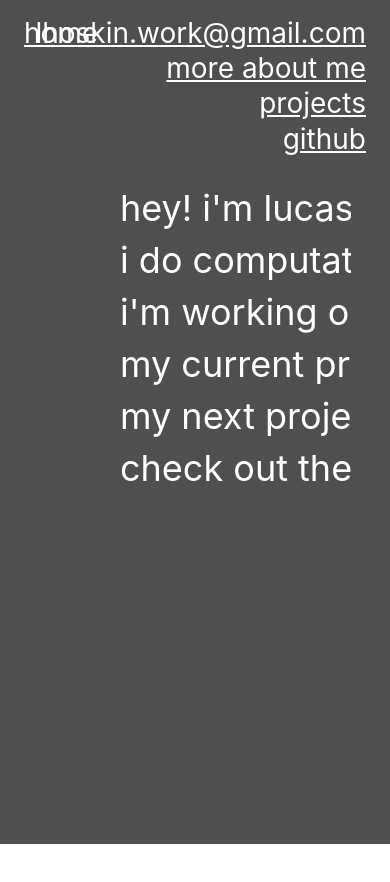
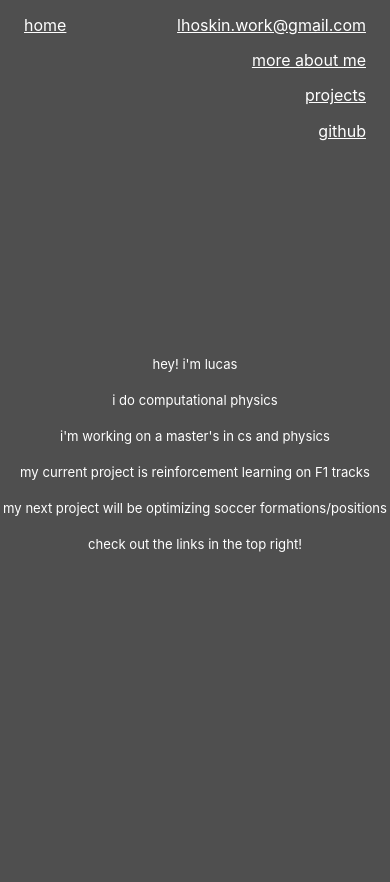
Before and after one commit to lhosk/lhosk.github.io, a React (Create React App) app: page / in a window 390 px wide. Shown: the top 882 px of the page. Before the commit the page ends 844 px from the top, so only its background shows below. Built offline with nearby package versions, Linux system fonts and the light colour scheme.

Commit message:
udpate for iphone compat + issue with photos/resolution

```diff
--- a/src/Home.js
+++ b/src/Home.js
@@ -1,4 +1,4 @@
-import {style_background, stylet_middle} from './styles';
+import {style_background, stylet_middle_home} from './styles';
 import NavBar from './NavBar';
 
 function Home() {
@@ -8,15 +8,17 @@ function Home() {
 
       <NavBar />
 
-      <div style={stylet_middle}>
-        {`
-        hey! i'm lucas
-        i do computational physics
-        i'm working on a master's in cs and physics
-        my current project is reinforcement learning on F1 tracks
-        my next project will be optimizing soccer formations/positioning
-        check out the links in the top right!
-        `}
+      <div style={stylet_middle_home} className="home-text">
+        {[
+          "hey! i'm lucas",
+          "i do computational physics",
+          "i'm working on a master's in cs and physics",
+          "my current project is reinforcement learning on F1 tracks",
+          "my next project will be optimizing soccer formations/positions",
+          "check out the links in the top right!"
+        ].map((line, i) => (
+          <p key={i} style={{ margin: 0 }}>{line}</p>
+        ))}
       </div>
 
     </div>
--- a/src/MoreAboutLucas.js
+++ b/src/MoreAboutLucas.js
@@ -1,9 +1,8 @@
 import NavBar from './NavBar';
-import {style_background, stylet_header, stylet_middle, styleph} from './styles';
-import {catPic, dogPic, soccerPic, beachPic} from './images';
-import {useState, useEffect} from 'react';
+import { style_background, stylet_header, stylet_middle_mam, styleph } from './styles';
+import { catPic, dogPic, soccerPic, beachPic } from './images';
+import { useState, useEffect } from 'react';
 
-// Used to delete the images whenever the screen is too small
 function useMediaQuery(query) {
   const [matches, setMatches] = useState(false);
 
@@ -20,34 +19,35 @@ function useMediaQuery(query) {
 
 function MoreAboutLucas() {
   useEffect(() => {
-    document.body.style.overflow = 'hidden';
+    document.body.style.overflow = 'auto';
     return () => {
       document.body.style.overflow = '';
     };
   }, []);
 
-
-
   const isWide = useMediaQuery('(min-width: 1850px)');
+  const isNarrow = useMediaQuery('(max-width: 1849px)');
 
   return (
-    <div style={{...style_background, paddingBottom: '40rem', overflow: 'hidden'}}>
+    <div style={{ ...style_background, paddingBottom: '5rem' }}>
       <NavBar />
 
       <div style={stylet_header}>
         {`more about lucas!!!`}
       </div>
 
+      {/* Wide screen: images on sides */}
       {isWide && (
         <>
-          <img src={catPic}    style={{...styleph, top: '10rem',   left: '5%'}} />
-          <img src={dogPic}    style={{...styleph, top: '51.5rem', left: '5%'}} />
-          <img src={soccerPic} style={{...styleph, top: '10rem',   right: '5%'}} />
-          <img src={beachPic}  style={{...styleph, top: '50rem',   right: '5%'}} />
+          <img src={catPic}    style={{ ...styleph, top: '10rem',   left: '5%' }} />
+          <img src={dogPic}    style={{ ...styleph, top: '51.5rem', left: '5%' }} />
+          <img src={soccerPic} style={{ ...styleph, top: '10rem',   right: '5%' }} />
+          <img src={beachPic}  style={{ ...styleph, top: '50rem',   right: '5%' }} />
         </>
       )}
 
-      <div style={{...stylet_middle, fontSize: '1.2rem', lineHeight: '1.5rem', top: '32.5%'}}>
+      {/* Text content */}
+      <div style={stylet_middle_mam}>
         {`
           at the moment, i'm getting a masters in CS and another in (applied) physics
           i should be done with both by December 2025!
@@ -72,11 +72,38 @@ function MoreAboutLucas() {
           I also recommend One Piece, Cowboy Bebop, and Samurai Champloo
 
           oh and my favorite color is gray (hence the background)
+
           email me to talk and work together! (top right)
           here's some photos:
-        `}
+        `
+          .trim()
+          .split('\n')
+          .map((line, i) => (
+            <p
+              key={i}
+              style={{
+                margin: line.trim() === '' ? '0.5rem 0' : '0.3rem 0',
+                lineHeight: '1.4',
+              }}
+            >
+              {line.trim() === '' ? '\u00A0' : line.trim()}
+            </p>
+          ))}
       </div>
 
+      {/* Narrow screen: 2x2 grid with specific pairing */}
+      {isNarrow && (
+        <div style={{ marginTop: '9.25rem', textAlign: 'center' }}>
+          <div style={{ display: 'flex', justifyContent: 'center', flexWrap: 'wrap', gap: '1rem' }}>
+            <img src={catPic} style={{ width: '45vw', maxWidth: '400px' }} />
+            <img src={soccerPic} style={{ width: '45vw', maxWidth: '400px' }} />
+          </div>
+          <div style={{ display: 'flex', justifyContent: 'center', flexWrap: 'wrap', gap: '1rem', marginTop: '1rem' }}>
+            <img src={dogPic} style={{ width: '80vw', maxWidth: '400px' }} />
+            <img src={beachPic} style={{ width: '80vw', maxWidth: '400px' }} />
+          </div>
+        </div>
+      )}
     </div>
   );
 }
--- a/src/NavBar.js
+++ b/src/NavBar.js
@@ -14,21 +14,21 @@ const otherLinks = [
 
 const NavBar = () => (
   <>
-    <div style={stylet_top_left}>
+    <div style={stylet_top_left} className="top-left">
       <Link to={homeLink.to} style={{ color: 'white', textDecoration: 'underline' }}>
         {homeLink.label}
       </Link>
     </div>
 
-    <div style={stylet_top_right}>
+    <div style={stylet_top_right} className="top-right">
       {otherLinks.map(({ label, to, external }) => (
         <div key={label}>
           {external ? (
-            <a href={to} style={{ color: 'white', textDecoration: 'underline' }}>
+            <a href={to} style={{ color: 'white', textDecoration: 'underline' }} className="home-link">
               {label}
             </a>
           ) : (
-            <Link to={to} style={{ color: 'white', textDecoration: 'underline' }}>
+            <Link to={to} style={{ color: 'white', textDecoration: 'underline' }} className="home-link">
               {label}
             </Link>
           )}
--- a/src/index.js
+++ b/src/index.js
@@ -4,7 +4,7 @@ import {HashRouter} from 'react-router-dom';
 import './index.css';
 import App from './App';
 import * as serviceWorkerRegistration from './serviceWorkerRegistration';
-// import reportWebVitals from './reportWebVitals';
+import './styles.css';
 
 const root = ReactDOM.createRoot(document.getElementById('root'));
 root.render(
--- /dev/null
+++ b/src/styles.css
@@ -0,0 +1,19 @@
+@media (max-width: 768px) {
+  .home-text {
+    font-size: 0.82rem !important;
+    line-height: 2.25rem !important;
+    padding: 0 1rem;
+    text-align: center;
+    white-space: normal;
+  }
+
+  .home-link {
+    font-size: 1rem !important;
+    line-height: 1.75rem !important;
+  }
+
+  .top-left, .top-right {
+    font-size: 1rem !important;
+    top: 0.5rem !important;
+  }
+}
--- a/src/styles.js
+++ b/src/styles.js
@@ -3,14 +3,15 @@
 export const style_background = {  // background
   backgroundColor: '#4f4f4f',
   minHeight: '100vh',
-  position: 'relative',
   display: 'flex',
+  flexDirection: 'column',
   justifyContent: 'center',
   alignItems: 'center',
+  padding: '2rem'
 };
 
 const stylet_links = { //text for links
-  fontSize: '1.75rem',
+  fontSize: '1.5rem',
   color: 'white',
   position: 'absolute',
   top: '1rem',
@@ -30,19 +31,23 @@ export const stylet_top_left = { // top left links
   textAlign: 'left',
 };
 
-export const stylet_middle = { // home page text
-  position: 'absolute',
-  top: '40%',
-  left: '50%',
+export const stylet_middle_home = { // home page text
   color: 'white',
-  transform: 'translate(-50%, -50%)',
-  whiteSpace: 'pre',
+  fontSize: 'clamp(1rem, 2vw, 2.25rem)',
+  lineHeight: '3.25rem',
   overflow: 'hidden',
   textAlign: 'center',
-  fontSize: '2.25rem',
-  lineHeight: '3.25rem',
-  width: '80vw',
+  width: '100vw',
   maxWidth: '1100px'
+};
+
+export const stylet_middle_mam = { // more about me page text
+  ... stylet_middle_home,
+  fontSize: 'clamp(0.62rem, 1.5vw, 1.25rem)',
+  lineHeight: 'clamp(0.2rem, 0.65vw, 1.5rem)',
+  top: 'clamp(4.5rem, 11.5rem - 5vw, 12rem)',
+  // top: '10.5rem',
+  position: 'relative'
 };
 
 export const stylet_link_separation = { // to allow a gap for each link
@@ -52,7 +57,7 @@ export const stylet_link_separation = { // to allow a gap for each link
 }
 
 export const stylet_project_links = { // project links on projects page
-  ...stylet_middle,
+  ...stylet_middle_home,
   fontSize: '1.5rem',
   listStyleType: 'none'
 }
```
Lines whose indentation alone changed are shown as unchanged.
